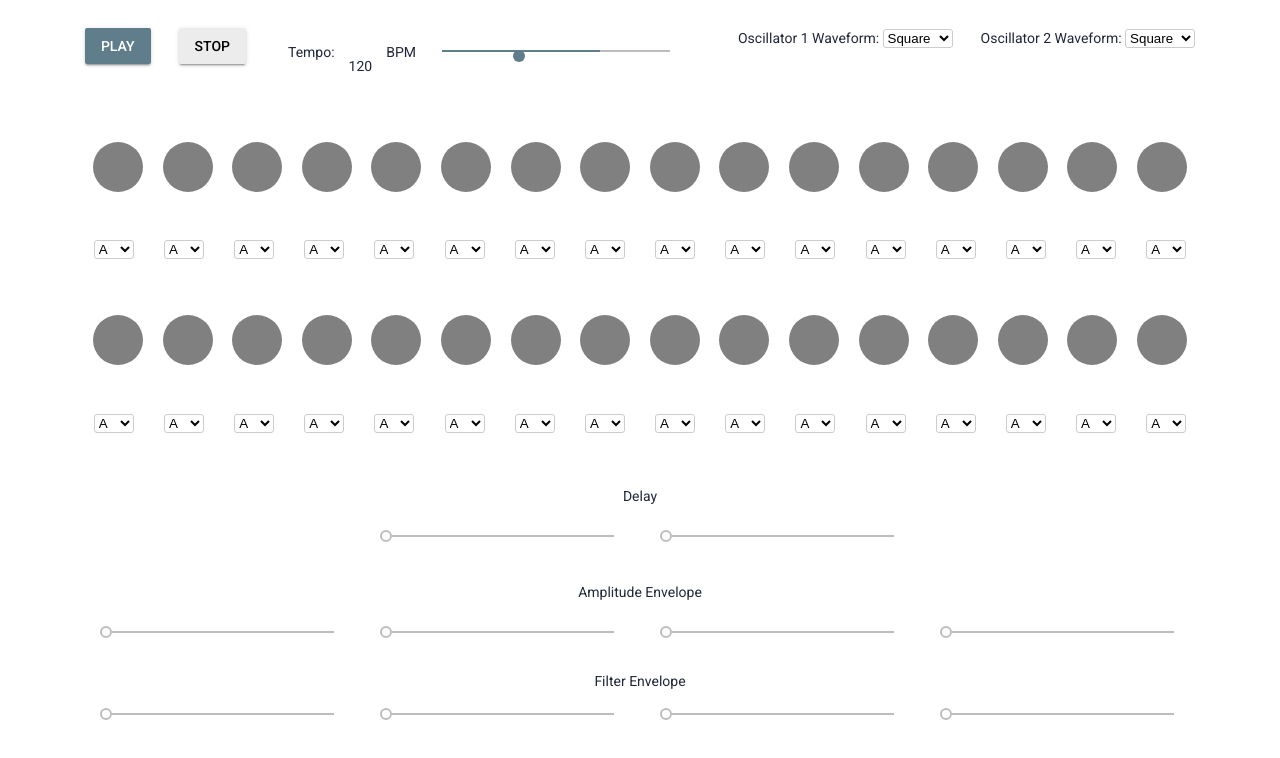
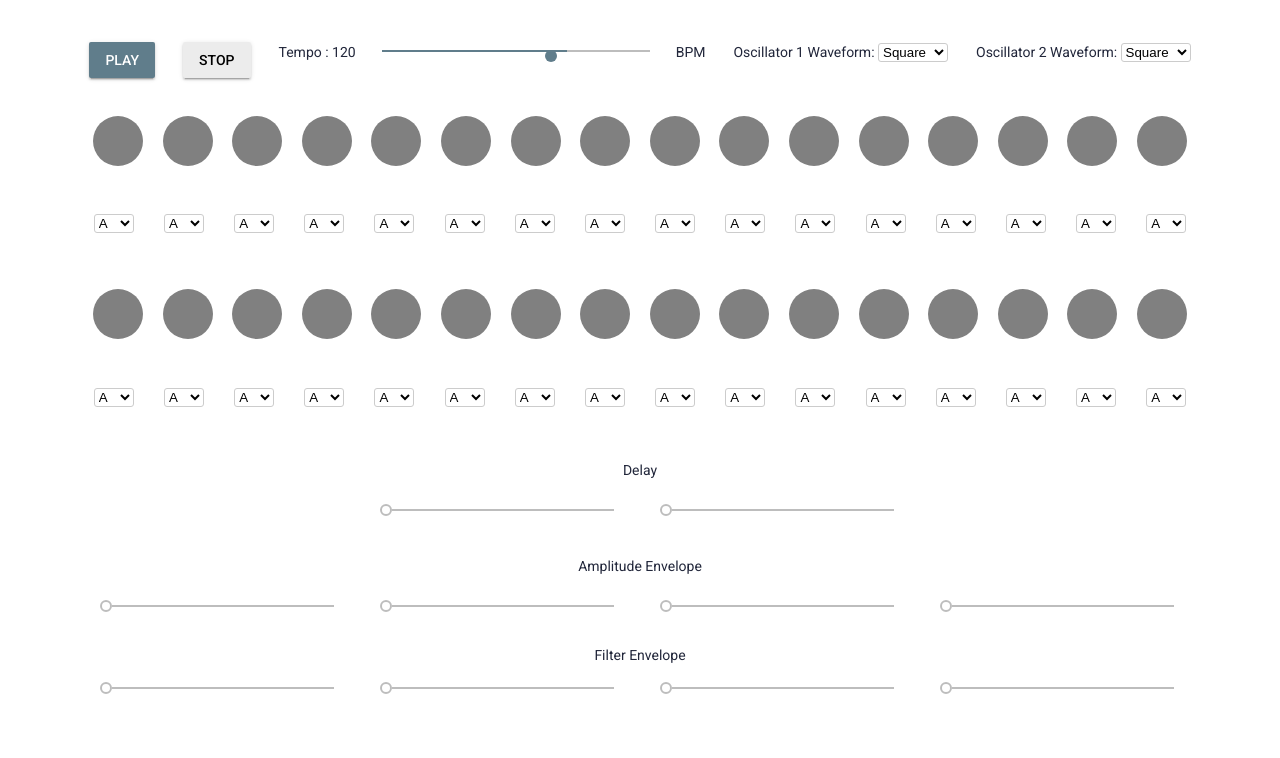
Before and after one commit to swlabrtyr/vanilla-sequencer, a plain HTML site: page sequencer/index.html in a window 1280 px wide. Drawn offline with nearby package versions, Linux system fonts and the light colour scheme.

Commit message:
fixed bpm display bug, works correctly now

```diff
--- a/sequencer/index.html
+++ b/sequencer/index.html
@@ -20,13 +20,15 @@
   </head>
 
   <body>
+    <div id="main-container">
       <div id="controls">
         <button class="mdl-button mdl-js-button mdl-button--raised mdl-js-ripple-effect mdl-button--colored" id="play-button">play</button>
         <button class="mdl-button mdl-js-button mdl-button--raised mdl-js-ripple-effect" id="stop-button">stop</button>
-      <div class="tempo">Tempo: <span id="showTempo">120</span>BPM
-        <p class="bpm" style="width:20em">
-          <input class="slider mdl-slider mdl-js-slider" id="bpm" type="range" min="30.0" max="160.0" step="1" value="120" onInput="tempo = event.target.value; document.getElementById('showTempo').innerText=tempo;">
+        <div id="tempo" onInput="document.getElementById('showTempo').innerText=tempo;">Tempo :&nbsp; <span id="showTempo">120</span>
+          <p class="bpm">
+            <input class="slider mdl-slider mdl-js-slider" id="bpm" type="range" min="30.0" max="160.0" step="1" value="120" onInput="tempo = event.target.value;">
           </p>
+          BPM
         </div>
         <div class="waveform">Oscillator 1 Waveform:
           <select class="waveform-select" onchange="osc1waveformChoice = this.selectedIndex">
@@ -40,7 +42,7 @@
             <option>Sawtooth
             <option>Sine</select>
         </div>
-      <!-- <div id="timer"></div> -->
+
       </div>
       <!-- <div id="anim"> -->
       <!-- </div> -->
@@ -649,6 +651,7 @@
           </p>
         </div>
       </div>
+    </div>
     <!-- <script src="http://cwilso.github.io/AudioContext-MonkeyPatch/AudioContextMonkeyPatch.js"></script> -->
 
     <script src="app.js"></script>
--- a/sequencer/style.css
+++ b/sequencer/style.css
@@ -5,38 +5,38 @@ body {
     color: #21263a;
 }
 
+#main-container {
+    display: flex;
+    justify-content: center;
+    flex-wrap: wrap;
+    margin: 1em;
+}
+
 #controls {
-    display: flex;;
+    display: flex;
     position: relative;
     margin: 1em;
     margin-bottom: 0.5em;
     justify-content: center;
 }
 
-.tempo {
+#tempo {
     display: flex;
-    margin-top: 1em;
-    margin: 2em;
-}
-
-#timer {
-    /* background-color: blue; */
-    height: 20px;
-    width: 20px;
+    /* margin-top: 1em; */
+    margin: 1em;
 }
 
 #bpm {
     display: block;
     position: relative;
-    float: left;
+    width: 20em;
     flex-wrap: wrap;
-    /* justify-content: center; */
     margin: 2em;
     right: 1em;
 }
 
 #showTempo {
-    margin: 1em;
+    /* margin: 1em; */
 }
 
 .waveform {
```
Lines whose indentation alone changed are shown as unchanged.
